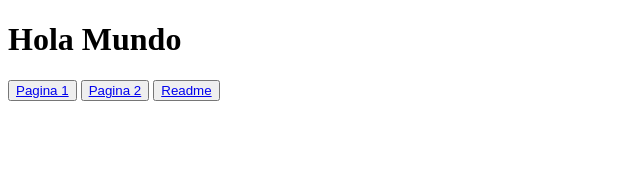
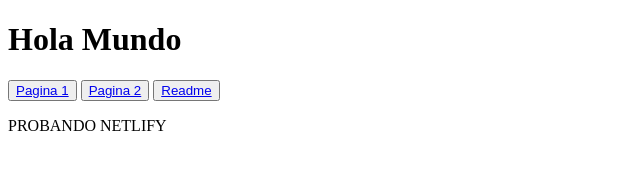
Before and after one commit to Acksohn/cloud, a plain HTML site: page index.html in a window 1280 px wide. Shown: the whole page, without its empty margins (0-640 px from the left). Drawn offline with Linux system fonts and the light colour scheme.

Commit message:
prueba netlify

```diff
--- a/index.html
+++ b/index.html
@@ -5,10 +5,11 @@
     <meta name="viewport" content="width=device-width, initial-scale=1.0">
     <title>Cloud</title>
 </head>
-<body>
+<body background-color="red">
     <h1>Hola Mundo</h1>
     <button><a href="page1.html">Pagina 1</a></button>
     <button><a href="page2.html">Pagina 2</a></button>
     <button><a href="README.md">Readme</a></button>
+    <p>PROBANDO NETLIFY</p>
 </body>
 </html>
```
